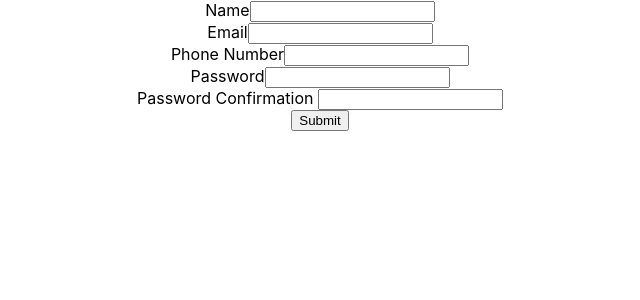
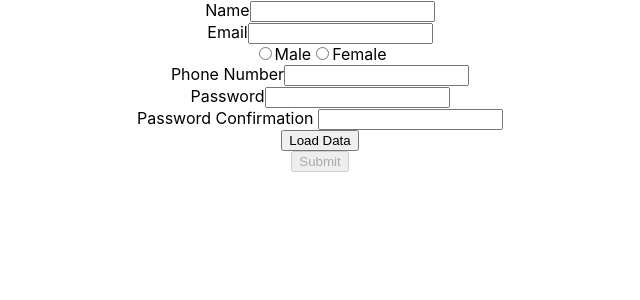
Before and after one commit to kimiafarshadnia/formik-app, a React (Create React App) app: page / in a window 1280 px wide. Shown: the top 300 px of the page, without its empty margins (320-960 px from the left). Built offline with nearby package versions, Linux system fonts and the light colour scheme.

Commit message:
add isValid for button and load data btn for this form

```diff
--- a/src/components/SignUpForm.jsx
+++ b/src/components/SignUpForm.jsx
@@ -1,11 +1,23 @@
 import { useFormik } from "formik";
+import { useState } from "react";
 import * as Yup from 'yup';
 //1
+
+const savedData = {
+  name: "kimia",
+  email: "farshadniakimia@gmail.com",
+  phone:"09134246753",
+  gender:"1",
+  password: "Kimia12#",
+  passwordConfirm:"Kimia12#",
+};
+
+
 const initialValues = {
   name: "",
   email: "",
   phone:"",
-
+  gender:"",
   password: "",
   passwordConfirm:"",
 };
@@ -17,11 +29,13 @@ const onSubmit = (values) => {
 
 //3
 const validationSchema = Yup.object({
-  name : Yup.string().required("name is required").min(6, 'Name lenght is not valid'),
+  name : Yup.string().required("name is required"),
 
   email : Yup.string().email("Invalid email format").required("Email is required"),
 
   phone: Yup.string().required("phone number is required").matches(/^[0-9]{11}$/,"Invalid phone number ").nullable(),
+
+  gender: Yup.string().required('Gender is required'),
 
   password : Yup.string().required("Password is required").matches(
     /^(?=.*[a-z])(?=.*[A-Z])(?=.*[0-9])(?=.*[!@#\$%\^&\*])(?=.{8,})/,
@@ -33,10 +47,15 @@ const validationSchema = Yup.object({
 })
 
 const SignUpForm = () => {
+
+  const [formValues , setFormValues] = useState(null);
+
   const formik = useFormik({
-    initialValues,
+    initialValues: formValues || initialValues,
     onSubmit,
     validationSchema,
+    validateOnMount : true,
+    enableReinitialize : true,
   });
 
   console.log("visited field", formik.touched);
@@ -65,6 +84,18 @@ const SignUpForm = () => {
         />{" "}
         {formik.errors.email && formik.touched.email && (
           <div className="error">{formik.errors.email}</div>
+        )}
+      </div>
+
+      <div>
+        <input type="radio" name="gender" id="0" value="0" onChange={formik.handleChange} checked={formik.values.gender === "0"}/>
+        <label htmlFor="0">Male</label>
+
+        <input type="radio" name="gender" id="1" value="1" onChange={formik.handleChange}  checked={formik.values.gender === "1"}/>
+        <label htmlFor="1">Female</label>
+
+        {formik.errors.gender && formik.touched.gender && (
+          <div className="error">{formik.errors.gender}</div>
         )}
       </div>
 
@@ -107,7 +138,8 @@ const SignUpForm = () => {
         )}
       </div>
 
-      <button type="submit">Submit</button>
+      <button onClick={() => setFormValues(savedData)}>Load Data</button>
+      <button type="submit" disabled={!formik.isValid}>Submit</button>
     </form>
   );
 };
```
